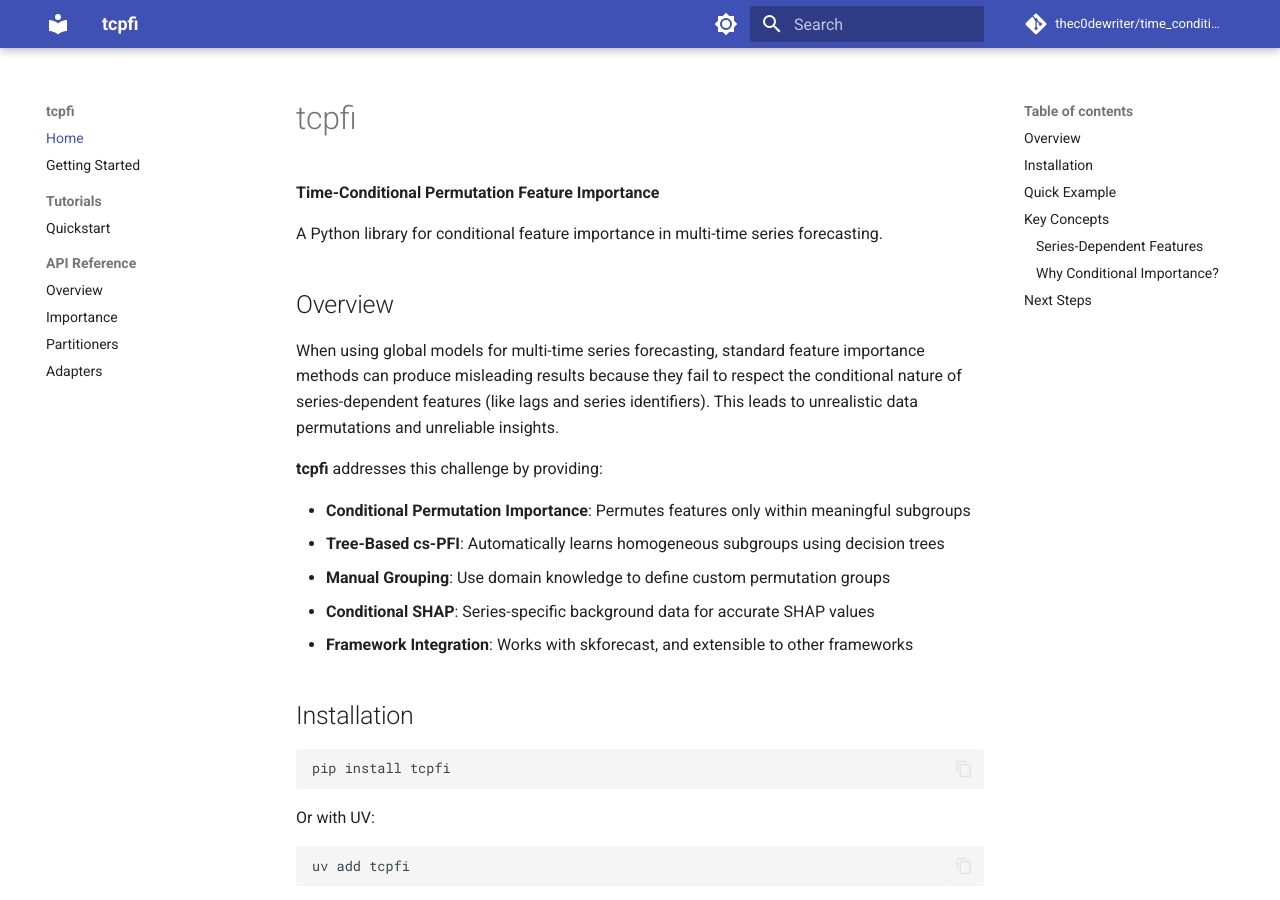
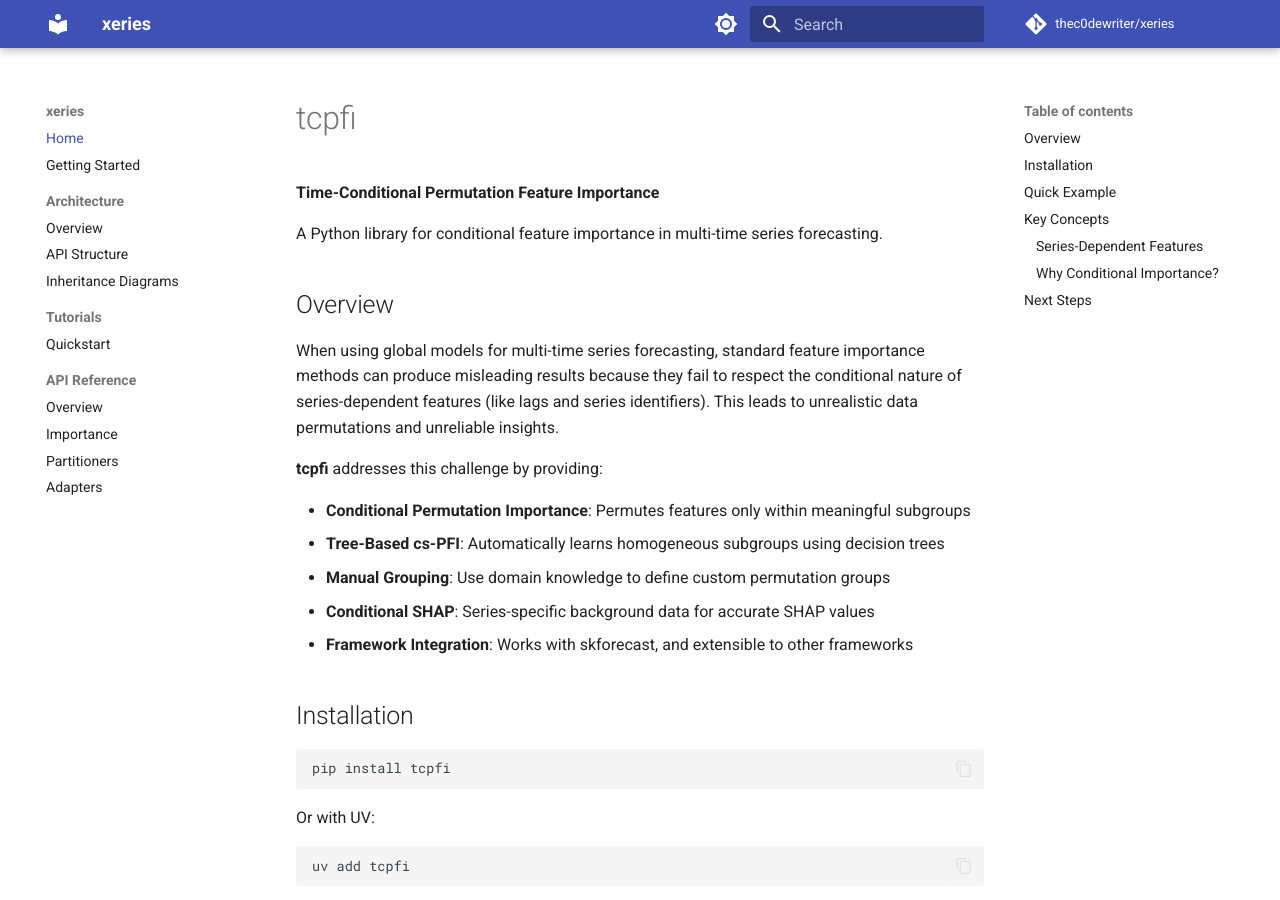
Before and after one commit to thec0dewriter/xeries, an MkDocs documentation site: the page built from docs/index.md, in a window 1280 px wide and 900 px high. Built offline with MkDocs 1.6.1 and Material for MkDocs 9.7.7, drawn with Linux system fonts in a browser that asks for light colours; comment, search, counter and statistics services are not loaded.

Commit message:
Update CI and release workflows, add version file, and modify MkDocs configuration

```diff
--- a/.pre-commit-config.yaml
+++ b/.pre-commit-config.yaml
@@ -5,6 +5,7 @@ repos:
       - id: trailing-whitespace
       - id: end-of-file-fixer
       - id: check-yaml
+        args: [--unsafe]
       - id: check-added-large-files
       - id: check-toml
 
--- a/mkdocs.yml
+++ b/mkdocs.yml
@@ -1,8 +1,8 @@
-site_name: tcpfi
+site_name: xeries
 site_description: Conditional Feature Importance for Multi-Time Series Forecasting
-site_url: https://thec0dewriter.github.io/time_conditional_pfi
-repo_url: https://github.com/thec0dewriter/time_conditional_pfi
-repo_name: thec0dewriter/time_conditional_pfi
+site_url: https://thec0dewriter.github.io/xeries
+repo_url: https://github.com/thec0dewriter/xeries
+repo_name: thec0dewriter/xeries
 
 theme:
   name: material
@@ -32,6 +32,7 @@ theme:
 
 plugins:
   - search
+  - mermaid2
   - mkdocstrings:
       default_handler: python
       handlers:
@@ -52,7 +53,11 @@ markdown_extensions:
       pygments_lang_class: true
   - pymdownx.inlinehilite
   - pymdownx.snippets
-  - pymdownx.superfences
+  - pymdownx.superfences:
+      custom_fences:
+        - name: mermaid
+          class: mermaid
+          format: !!python/name:mermaid2.fence_mermaid_custom
   - admonition
   - pymdownx.details
   - tables
@@ -62,6 +67,10 @@ markdown_extensions:
 nav:
   - Home: index.md
   - Getting Started: getting-started.md
+  - Architecture:
+      - Overview: architecture/structure.md
+      - API Structure: architecture/api_structure.md
+      - Inheritance Diagrams: architecture/inheritance_diagrams.md
   - Tutorials:
       - Quickstart: tutorials/quickstart.md
   - API Reference:
@@ -73,4 +82,4 @@ nav:
 extra:
   social:
     - icon: fontawesome/brands/github
-      link: https://github.com/thec0dewriter/time_conditional_pfi
+      link: https://github.com/thec0dewriter/xeries
--- /dev/null
+++ b/src/xeries/_version.py
@@ -0,0 +1,3 @@
+"""Version information for xeries."""
+
+__version__ = "0.1.0"
```
Also changed, not shown: 2 other files.
